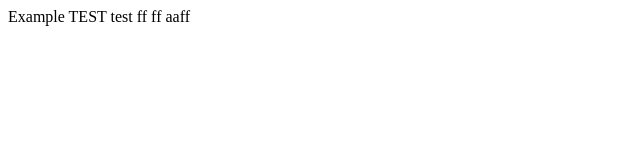
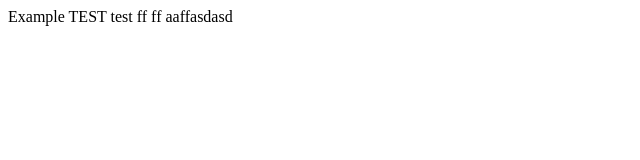
Before and after one commit to andrewducknsk/commitizen, a website: page index.html in a window 1280 px wide. Shown: the full height of the page, 0-640 px from the left. Drawn offline with Linux system fonts and the light colour scheme.

Commit message:
feat(component): a
aa

BREAKING CHANGE:
aaa

Meta info: LK-111

```diff
--- a/index.html
+++ b/index.html
@@ -5,6 +5,6 @@
   <title>Title</title>
 </head>
 <body>
- Example TEST test ff ff ааff
+ Example TEST test ff ff ааffasdasd
 </body>
 </html>
```
